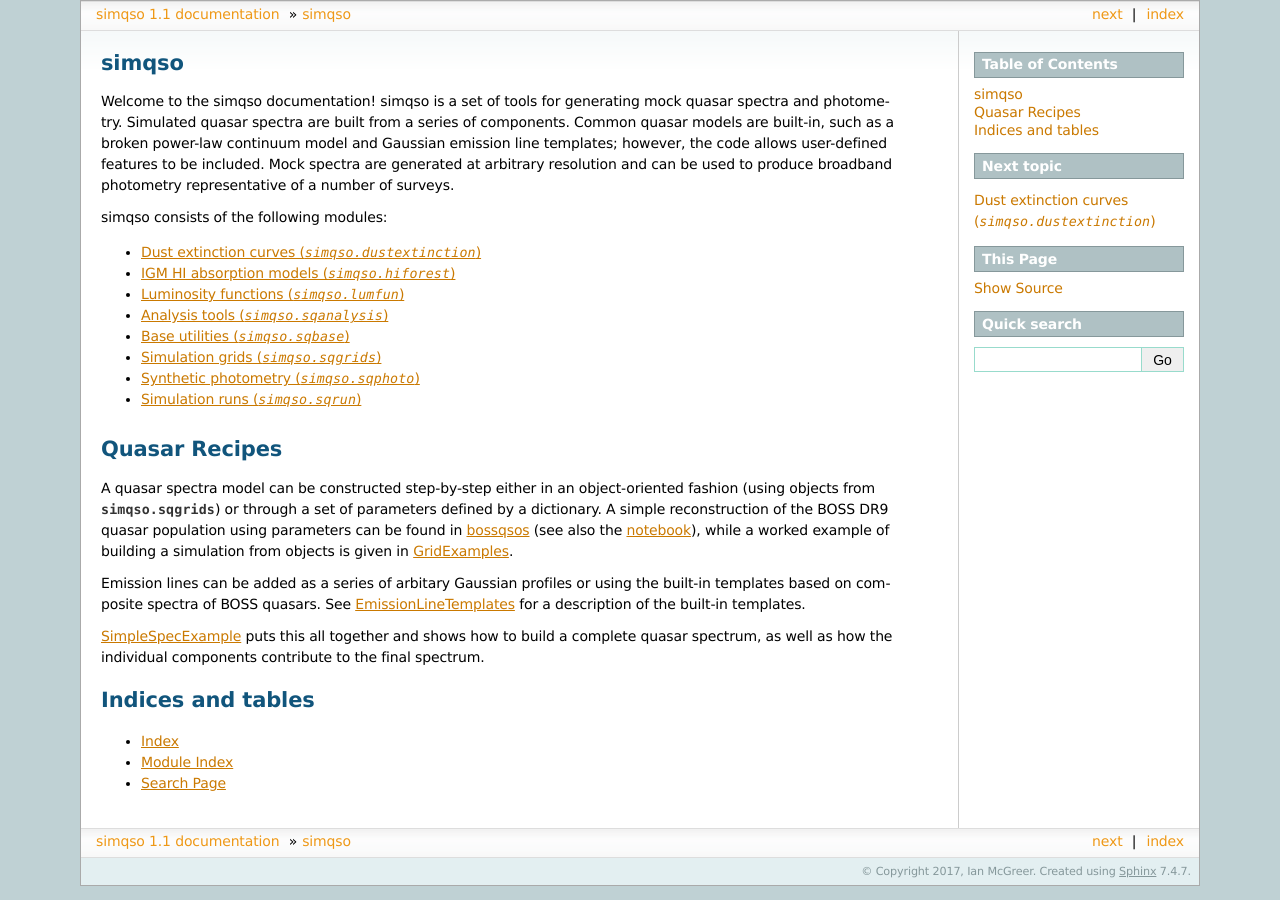
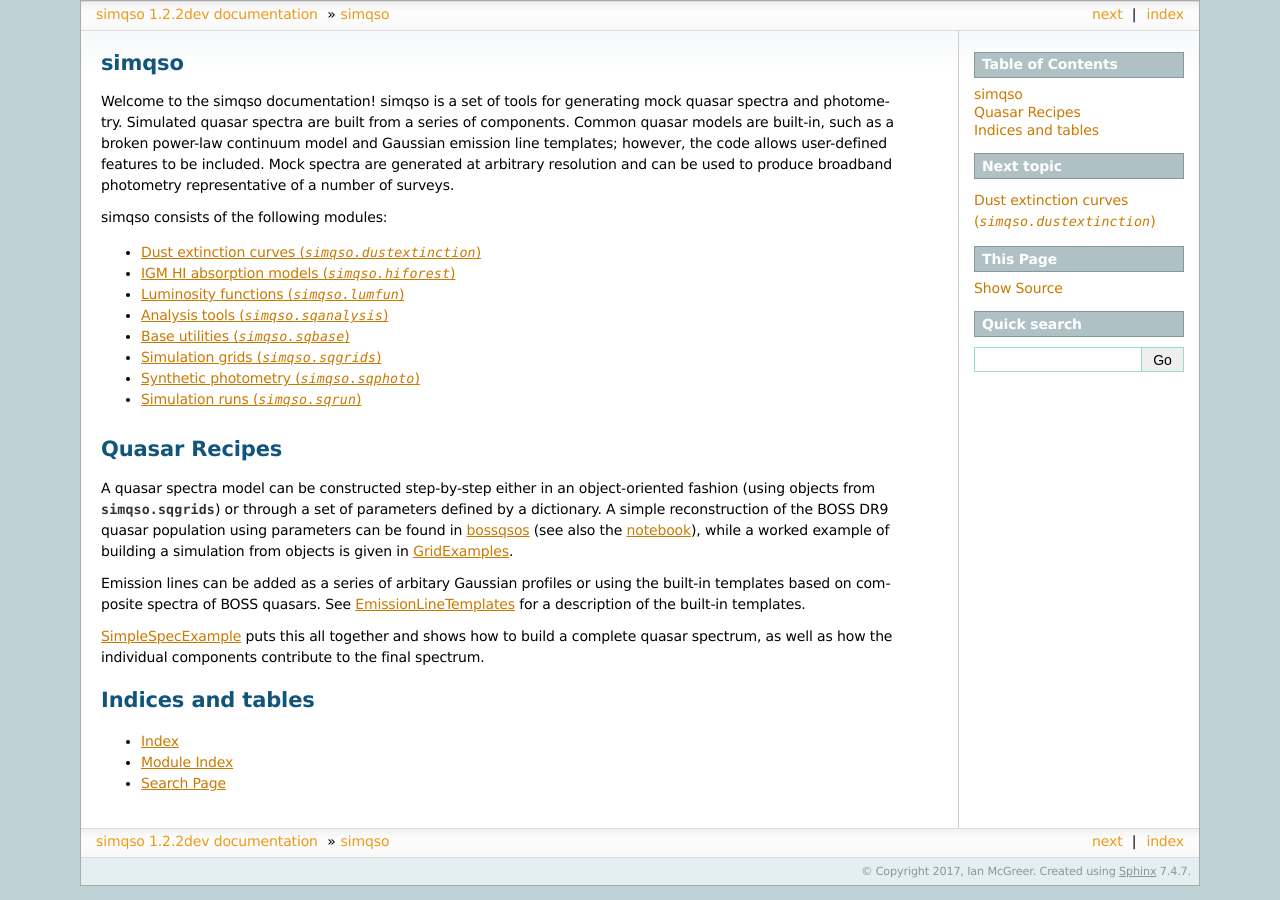
Before and after one commit to imcgreer/simqso, a Sphinx documentation site: the page built from docs/index.rst, in a window 1280 px wide. Built offline with Sphinx 7.4.7, drawn with Linux system fonts in a browser that asks for light colours.

Commit message:
consistent versioning

```diff
--- a/docs/conf.py
+++ b/docs/conf.py
@@ -19,7 +19,7 @@
 # import os
 # import sys
 # sys.path.insert(0, os.path.abspath('.'))
-
+from simqso import __version__
 
 # -- General configuration ------------------------------------------------
 
@@ -62,9 +62,9 @@ author = u'Ian McGreer'
 # built documents.
 #
 # The short X.Y version.
-version = u'1.1'
+version = __version__
 # The full version, including alpha/beta/rc tags.
-release = u'1.1'
+release = version
 
 # The language for content autogenerated by Sphinx. Refer to documentation
 # for a list of supported languages.
--- a/setup.py
+++ b/setup.py
@@ -7,8 +7,10 @@ try:  # Python 3.x
 except ImportError:  # Python 2.x
     from distutils.command.build_py import build_py
 
+from simqso import __version__
+
 setup(name='simqso',
-      version='1.2.2dev',
+      version=__version__,
       description='Simulated Quasar Spectra',
       author='Ian McGreer',
       author_email='imcgreer@gmail.com,',
```
